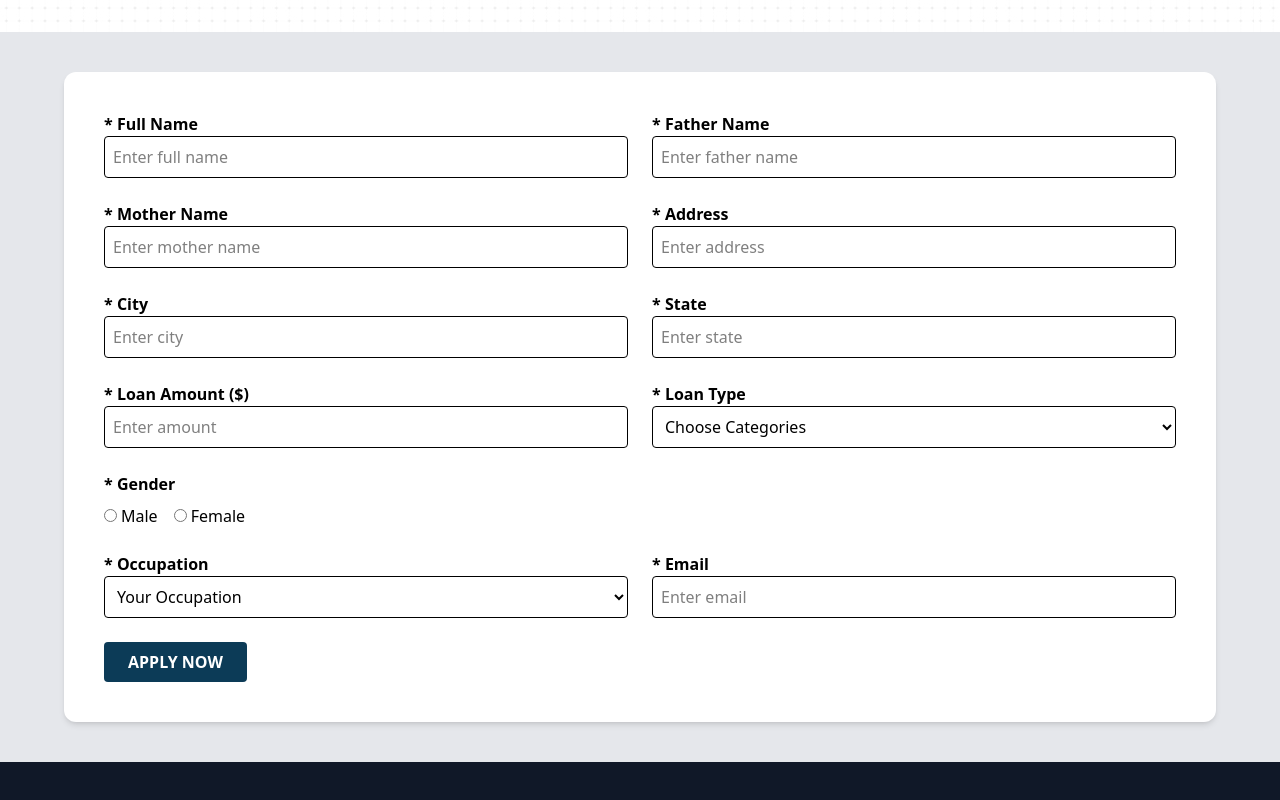
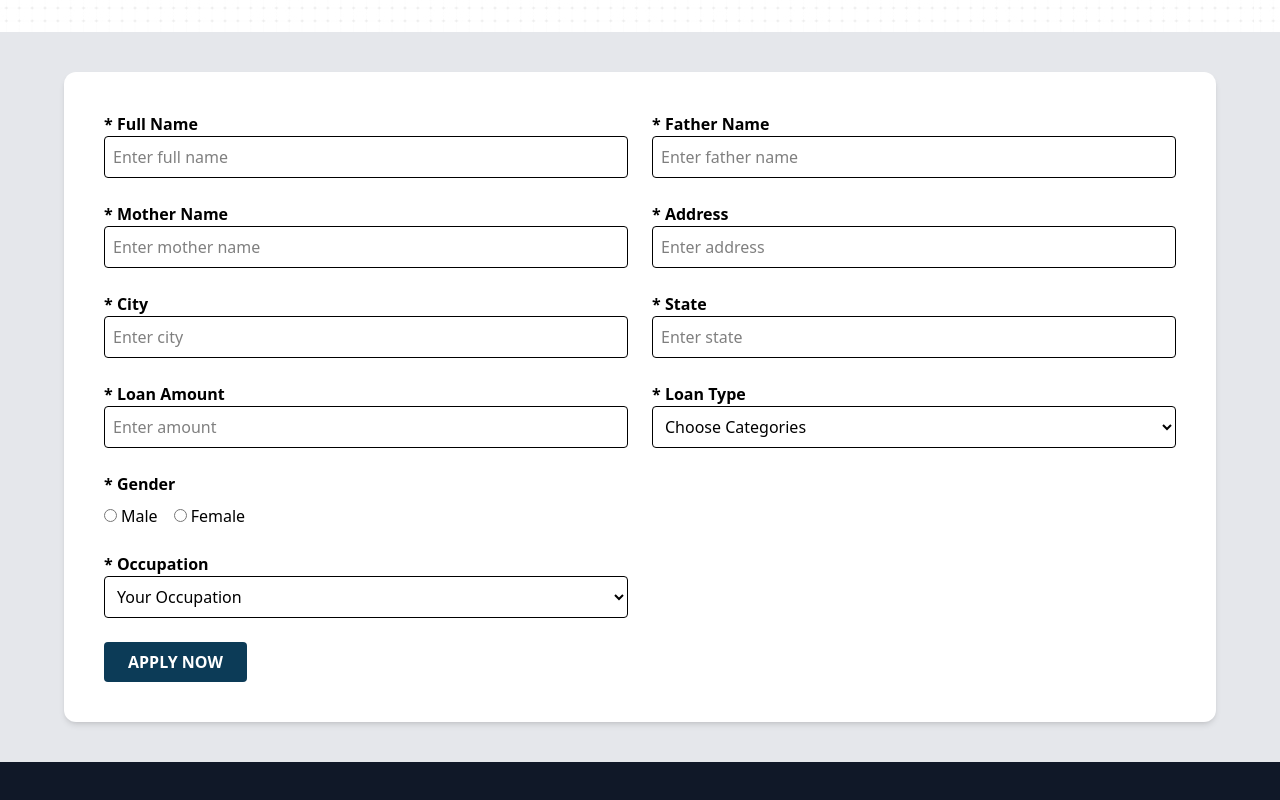
Before and after one commit to php2700/Loan-web, a React (Vite) app: page /apply in a window 1280 px wide. Shown: the part 432-1232 px from the top of the page. Built offline with nearby package versions, Linux system fonts and the light colour scheme.

Commit message:
email remove

```diff
--- a/src/Component/Apply/index.jsx
+++ b/src/Component/Apply/index.jsx
@@ -14,7 +14,7 @@ export default function Apply() {
     city: "",
     state: "",
     occupation: "",
-    email: "",
+    // email: "",
   });
 
   const [error, setError] = useState(""); // for validation/server errors
@@ -39,11 +39,10 @@ export default function Apply() {
     if (!formData.loanType) return "Please select a Loan Type";
     if (!formData.gender) return "Please select Gender";
     if (!formData.occupation) return "Please select Occupation";
-    if (!formData.email.trim()) return "Email is required";
 
-    // Basic email check
-    const emailRegex = /^[^\s@]+@[^\s@]+\.[^\s@]+$/;
-    if (!emailRegex.test(formData.email)) return "Enter a valid Email";
+    // // Basic email check
+    // const emailRegex = /^[^\s@]+@[^\s@]+\.[^\s@]+$/;
+    // if (!emailRegex.test(formData.email)) return "Enter a valid Email";
 
     return "";
   };
@@ -79,7 +78,6 @@ export default function Apply() {
         city: "",
         state: "",
         occupation: "",
-        email: "",
       });
     } catch (err) {
       setError(err.message);
@@ -197,7 +195,7 @@ export default function Apply() {
 
             {/* Loan Amount */}
             <div>
-              <label className="block font-semibold">* Loan Amount ($)</label>
+              <label className="block font-semibold">* Loan Amount</label>
               <input
                 type="number"
                 name="loanAmount"
@@ -270,7 +268,7 @@ export default function Apply() {
             </div>
 
             {/* Email */}
-            <div>
+            {/* <div>
               <label className="block font-semibold">* Email</label>
               <input
                 type="email"
@@ -280,7 +278,7 @@ export default function Apply() {
                 placeholder="Enter email"
                 className="w-full p-2 border rounded"
               />
-            </div>
+            </div> */}
           </div>
 
           {/* Submit */}
```
